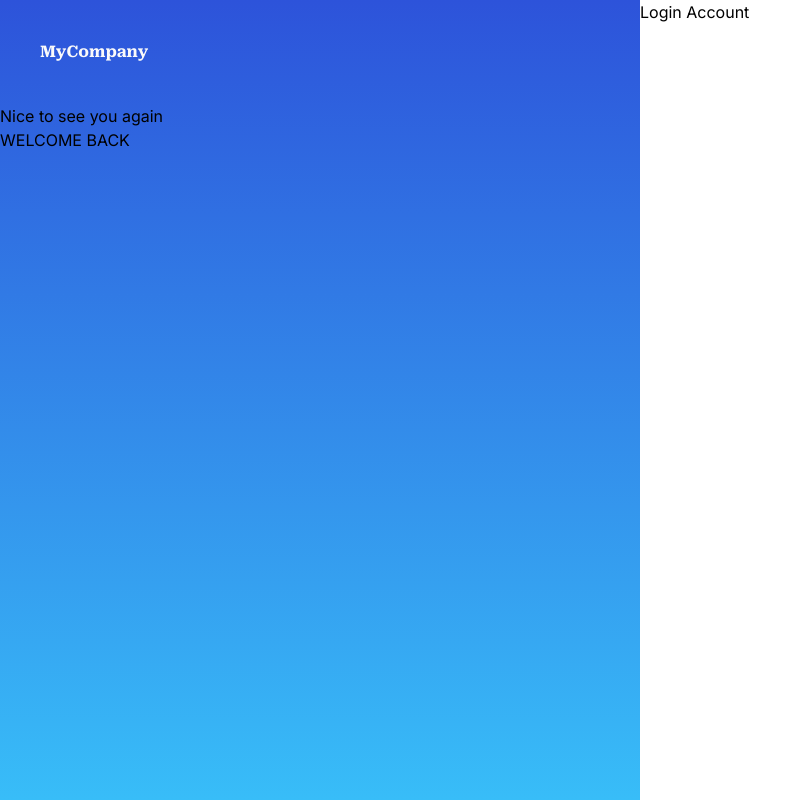
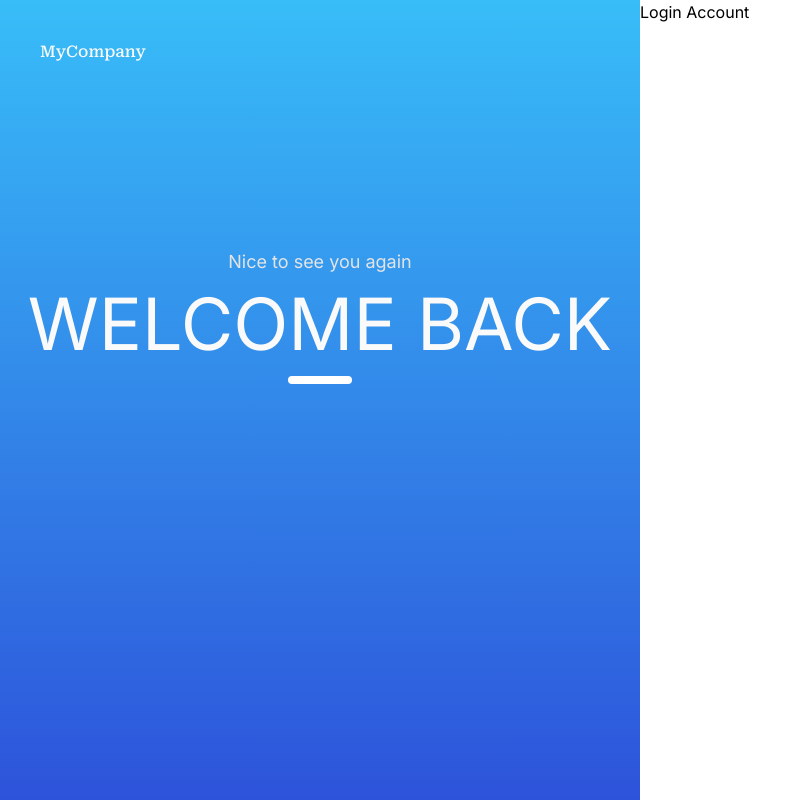
Before and after one commit to NathanSoa/les, a Next.js app in the folder frontend/: page / in a window 1280 px wide. Shown: the whole page, without its empty margins (0-812 px from the left). Built offline with nearby package versions, Linux system fonts and the light colour scheme.

Commit message:
feat: create aside section

```diff
--- a/frontend/src/app/page.tsx
+++ b/frontend/src/app/page.tsx
@@ -3,7 +3,7 @@ import { Metadata } from 'next'
 import { Roboto_Serif as RobotoSerif } from 'next/font/google'
 
 const roboto = RobotoSerif({
-  weight: '700',
+  weight: '500',
   subsets: ['latin'],
 })
 
@@ -14,16 +14,21 @@ export const metadata: Metadata = {
 export default function Home() {
   return (
     <div className="grid-cols-half grid">
-      <div className="h-screen bg-gradient-to-b from-blue-theme to-sky-400">
-        <h1
-          className={clsx('p-10 font-semibold text-zinc-50', roboto.className)}
-        >
+      <aside className="h-screen bg-gradient-to-b from-sky-400 to-blue-theme text-zinc-50">
+        <h1 className={clsx('p-10 font-medium', roboto.className)}>
           MyCompany
         </h1>
-        Nice to see you again
-        <div>WELCOME BACK</div>
-      </div>
-      <div>Login Account</div>
+        <div className="mt-36 flex flex-col items-center">
+          <span className="pb-3 text-lg text-zinc-200">
+            Nice to see you again
+          </span>
+          <span className="flex flex-col items-center text-7xl">
+            WELCOME BACK
+            <div className="mt-4 h-2 w-16 rounded-full bg-white" />
+          </span>
+        </div>
+      </aside>
+      <main>Login Account</main>
     </div>
   )
 }
```
